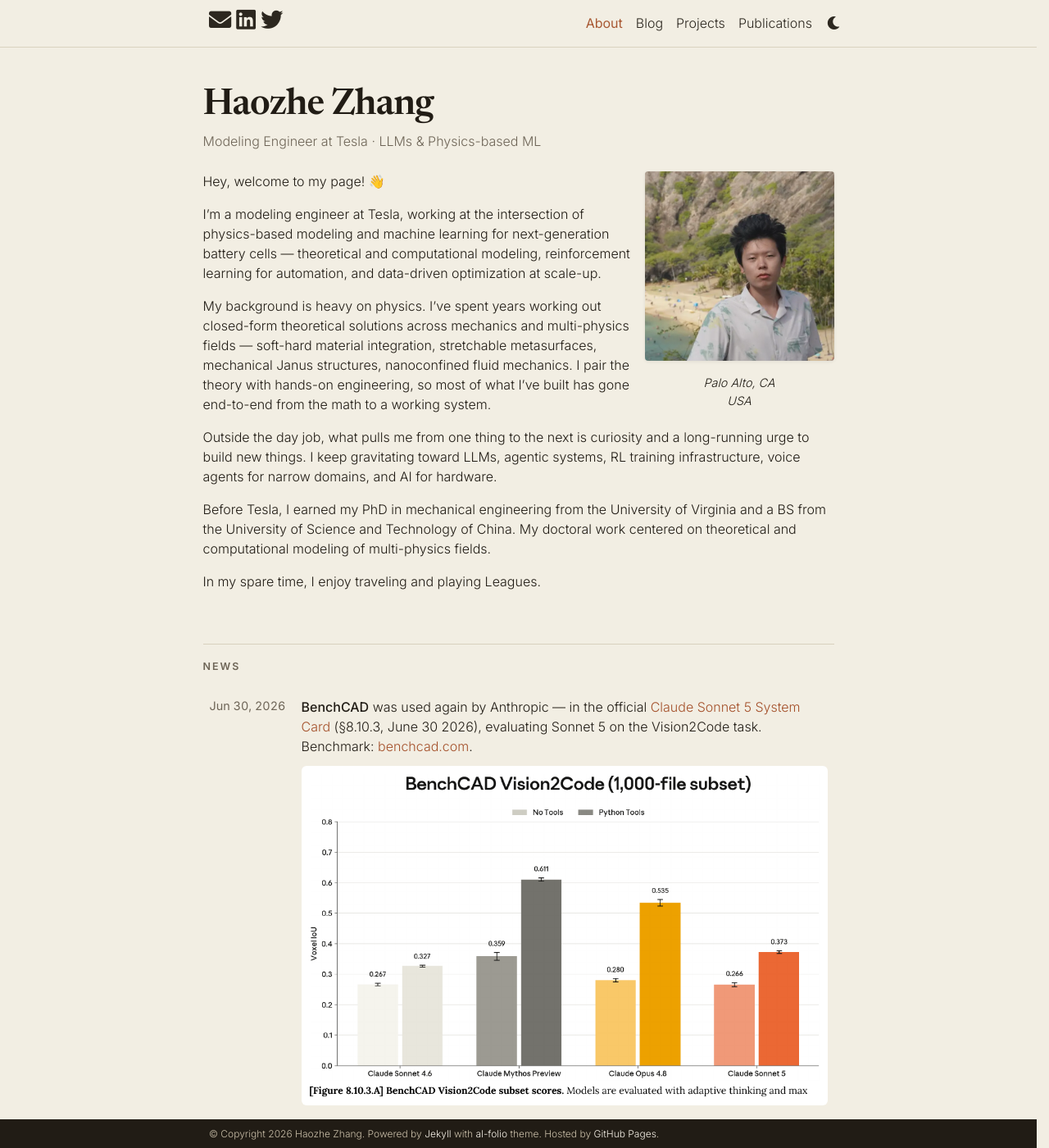
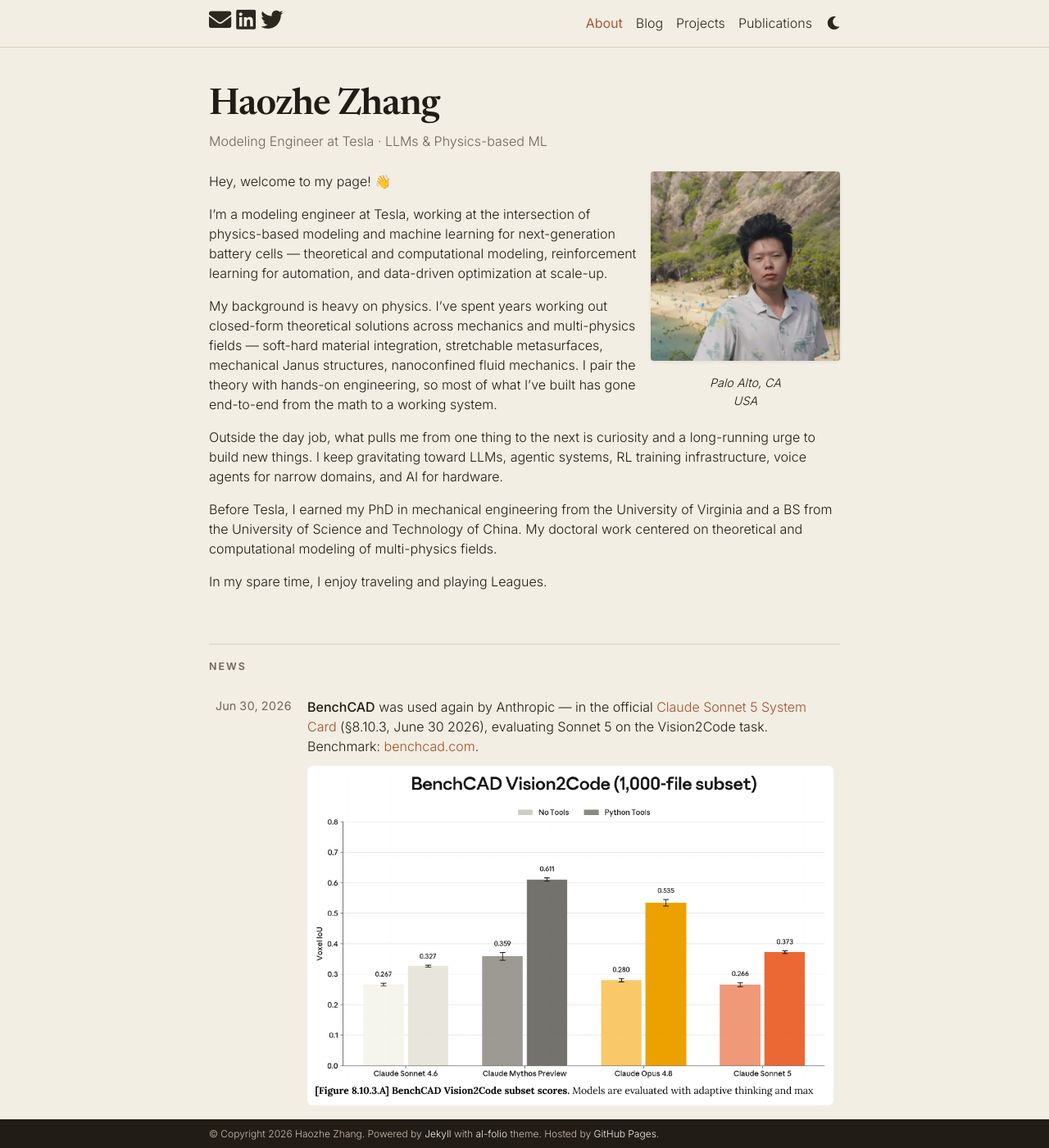
Before and after one commit to HaozheZhang6/HaozheZhang6.github.io, a Jekyll site: the page built from _pages/about.md, in a window 1280 px wide and 1400 px high. Shown: the whole window at 82% size. Built offline with Jekyll 4.4.1, drawn with Linux system fonts in a browser that asks for light colours; a style sheet for code colours, icons or effects is not loaded.

Commit message:
Revert my two regressions: font-display back to swap (optional caused the sideways-shift), drop the scrollbar-gutter band-aid. Keep only the real fix (self-hosted + preloaded fonts, correct weights).

```diff
--- a/_includes/fonts.html
+++ b/_includes/fonts.html
@@ -7,7 +7,7 @@
   font-family: 'Newsreader';
   font-style: normal;
   font-weight: 200 800;
-  font-display: optional;
+  font-display: swap;
   src: url('{{ '/assets/fonts/newsreader-normal-latin.woff2' | relative_url }}') format('woff2');
   unicode-range: U+0000-00FF, U+0131, U+0152-0153, U+02BB-02BC, U+02C6, U+02DA, U+02DC, U+0304, U+0308, U+0329, U+2000-206F, U+20AC, U+2122, U+2191, U+2193, U+2212, U+2215, U+FEFF, U+FFFD;
 }
@@ -15,7 +15,7 @@
   font-family: 'Newsreader';
   font-style: normal;
   font-weight: 200 800;
-  font-display: optional;
+  font-display: swap;
   src: url('{{ '/assets/fonts/newsreader-normal-latin-ext.woff2' | relative_url }}') format('woff2');
   unicode-range: U+0100-02BA, U+02BD-02C5, U+02C7-02CC, U+02CE-02D7, U+02DD-02FF, U+0304, U+0308, U+0329, U+1D00-1DBF, U+1E00-1E9F, U+1EF2-1EFF, U+2020, U+20A0-20AB, U+20AD-20C0, U+2113, U+2C60-2C7F, U+A720-A7FF;
 }
@@ -23,7 +23,7 @@
   font-family: 'Newsreader';
   font-style: italic;
   font-weight: 200 800;
-  font-display: optional;
+  font-display: swap;
   src: url('{{ '/assets/fonts/newsreader-italic-latin.woff2' | relative_url }}') format('woff2');
   unicode-range: U+0000-00FF, U+0131, U+0152-0153, U+02BB-02BC, U+02C6, U+02DA, U+02DC, U+0304, U+0308, U+0329, U+2000-206F, U+20AC, U+2122, U+2191, U+2193, U+2212, U+2215, U+FEFF, U+FFFD;
 }
@@ -31,7 +31,7 @@
   font-family: 'Newsreader';
   font-style: italic;
   font-weight: 200 800;
-  font-display: optional;
+  font-display: swap;
   src: url('{{ '/assets/fonts/newsreader-italic-latin-ext.woff2' | relative_url }}') format('woff2');
   unicode-range: U+0100-02BA, U+02BD-02C5, U+02C7-02CC, U+02CE-02D7, U+02DD-02FF, U+0304, U+0308, U+0329, U+1D00-1DBF, U+1E00-1E9F, U+1EF2-1EFF, U+2020, U+20A0-20AB, U+20AD-20C0, U+2113, U+2C60-2C7F, U+A720-A7FF;
 }
@@ -39,7 +39,7 @@
   font-family: 'Inter';
   font-style: normal;
   font-weight: 100 900;
-  font-display: optional;
+  font-display: swap;
   src: url('{{ '/assets/fonts/inter-normal-latin.woff2' | relative_url }}') format('woff2');
   unicode-range: U+0000-00FF, U+0131, U+0152-0153, U+02BB-02BC, U+02C6, U+02DA, U+02DC, U+0304, U+0308, U+0329, U+2000-206F, U+20AC, U+2122, U+2191, U+2193, U+2212, U+2215, U+FEFF, U+FFFD;
 }
@@ -47,7 +47,7 @@
   font-family: 'Inter';
   font-style: normal;
   font-weight: 100 900;
-  font-display: optional;
+  font-display: swap;
   src: url('{{ '/assets/fonts/inter-normal-latin-ext.woff2' | relative_url }}') format('woff2');
   unicode-range: U+0100-02BA, U+02BD-02C5, U+02C7-02CC, U+02CE-02D7, U+02DD-02FF, U+0304, U+0308, U+0329, U+1D00-1DBF, U+1E00-1E9F, U+1EF2-1EFF, U+2020, U+20A0-20AB, U+20AD-20C0, U+2113, U+2C60-2C7F, U+A720-A7FF;
 }
--- a/_sass/_editorial.scss
+++ b/_sass/_editorial.scss
@@ -37,16 +37,6 @@
   --global-footer-bg-color: #100d0a;
   --global-footer-text-color: #a89b85;
   --global-footer-link-color: #e8e0d2;
-}
-
-// Always reserve the vertical scrollbar's gutter. The content column is
-// centered with margin:auto, so when the scrollbar appears after the page
-// grows past the viewport (on load), the usable width drops by ~15px and the
-// whole column re-centers — that's the "everything shifts sideways then snaps
-// back" flash. Reserving the gutter keeps the width constant, so nothing moves.
-html {
-  scrollbar-gutter: stable;
-  overflow-y: scroll; // fallback for browsers without scrollbar-gutter
 }
 
 // --- Base typography -------------------------------------------------------
```
